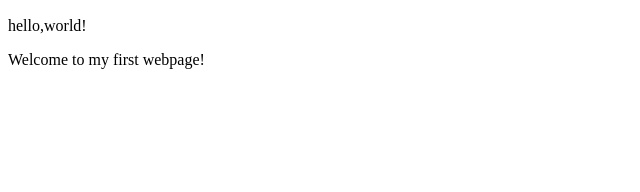
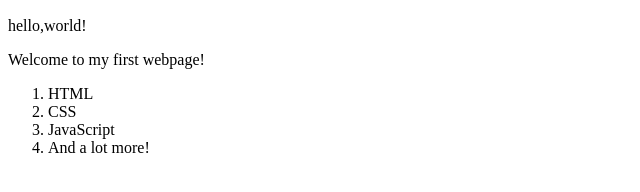
Before and after one commit to NkiroteKim/fridah-website, a plain HTML site: page fridah-website.html in a window 1280 px wide. Shown: the part 110-302 px from the top of the page, without its empty margins (0-640 px from the left). Drawn offline with Linux system fonts and the light colour scheme.

Commit message:
add list elements

```diff
--- a/fridah-website.html
+++ b/fridah-website.html
@@ -8,5 +8,13 @@
         <h2>Written with a little guidance from Moringa school</h2>
        <p> hello,world!</p>
        <p> Welcome to my first webpage!</p>
+    <ol>
+        <li>HTML</li>
+        <li>CSS</li>
+        <li>JavaScript</li>
+        <li>And a lot more!</li>
+    </ol>
+
+
     </body>
 </html>
```
